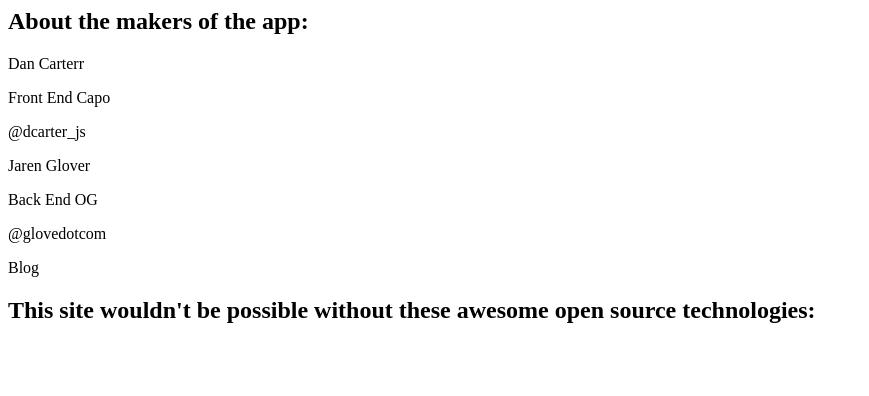
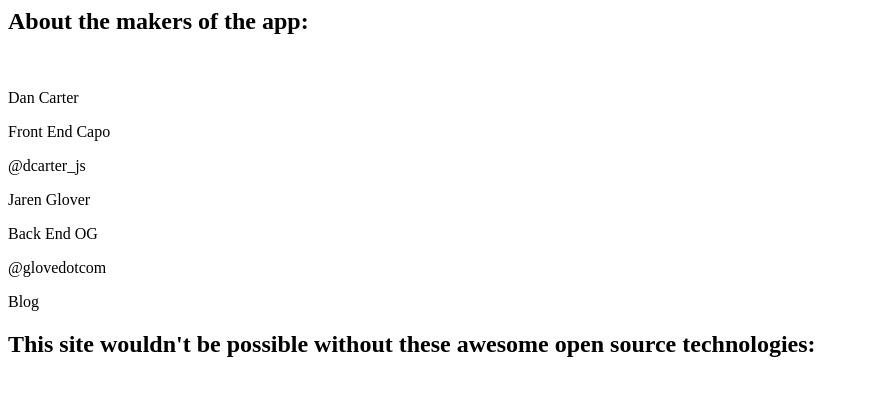
Before and after one commit to illWill2Survive/Fuel-OD, a Django app: template app/app/templates/about.html in a window 1280 px wide. Shown: the top 396 px of the page, without its empty margins (0-869 px from the left). Run offline with Django 3.2, Linux system fonts and the light colour scheme; the template is opened without the code that fills it, so the values that code supplies are empty.

Commit message:
fix misspelling of Dan's name

```diff
--- a/app/app/templates/about.html
+++ b/app/app/templates/about.html
@@ -1,9 +1,10 @@
 <div class="row">
   <h2>About the makers of the app:</h2>
+  <br>
   <div class="twelve columns">
     <div class="six columns">
            <p><a data-ng-href="https://github.com/dcartertwo"
-                14             data-target="_self">Dan Carterr<a/></p>
+                             data-target="_self">Dan Carter<a/></p>
 
       <p>Front End Capo</p>
 
```
